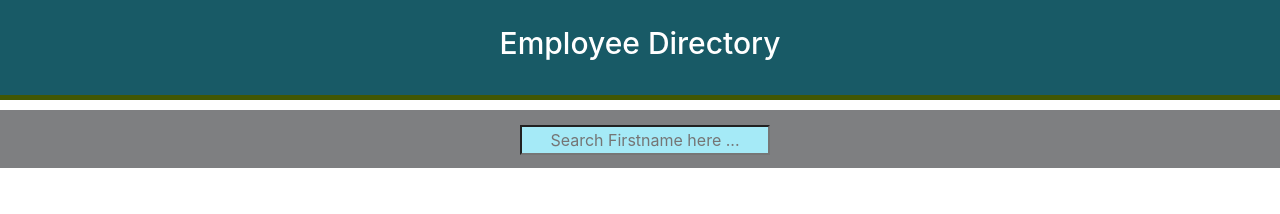
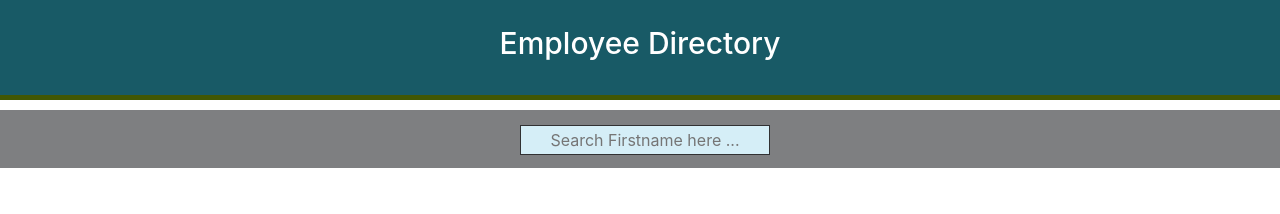
Before and after one commit to mathigayathri2001/Employee_Directory, a React (Create React App) app: page / in a window 1280 px wide. Shown: the top 214 px of the page. Built offline with nearby package versions, Linux system fonts and the light colour scheme; no server answers.

Commit message:
added style to the search box

```diff
--- a/src/components/SearchForm/style.css
+++ b/src/components/SearchForm/style.css
@@ -4,8 +4,10 @@ input{
     height: 30px;
     width: 20%;
     padding:10px;
-    background-color: rgb(165, 234, 247);
+    background-color: rgb(213, 238, 247);
     margin-left: 10px;
+    border: 1px solid rgb(49, 49, 51);
+    box-sizing: border-box;
 
 
     }
```
Also changed, not shown: package.json (+1 -6 lines), 1 other file (tests, documents, lock files or other folders).
